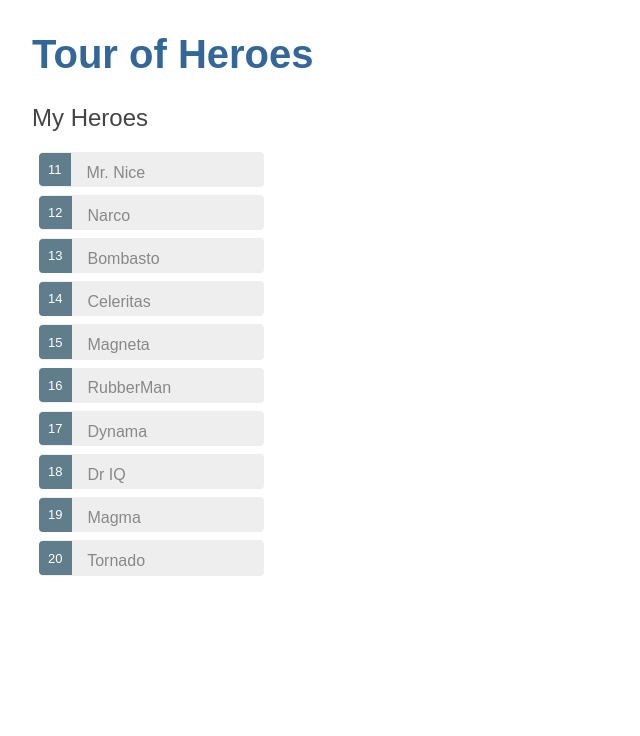
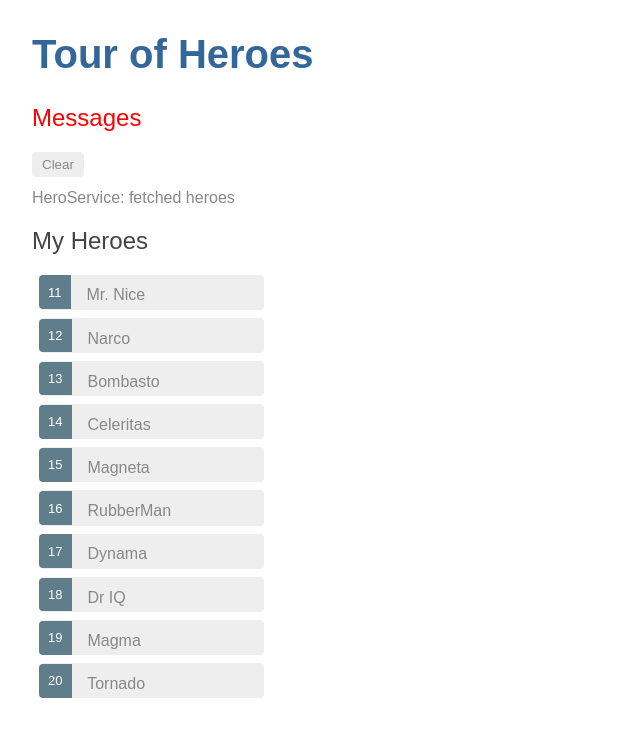
Before and after one commit to OneSevenDev/Heroes-Angular, an Angular app: page / in a window 1280 px wide. Shown: the top 736 px of the page, without its empty margins (0-640 px from the left). Built offline with nearby package versions, Linux system fonts and the light colour scheme.

Commit message:
create to service to push data in components

```diff
--- a/src/app/app.component.html
+++ b/src/app/app.component.html
@@ -1,2 +1,3 @@
 <h1>{{title}}</h1>
+<app-messages></app-messages>
 <app-heroes></app-heroes>
--- a/src/app/app.module.ts
+++ b/src/app/app.module.ts
@@ -6,12 +6,14 @@
 import { AppComponent } from './app.component';
 import { HeroesComponent } from './heroes/heroes.component';
 import { HeroDetailComponent } from './hero-detail/hero-detail.component';
+import { MessagesComponent } from './messages/messages.component';
 
 @NgModule({
   declarations: [
     AppComponent,
     HeroesComponent,
-    HeroDetailComponent
+    HeroDetailComponent,
+    MessagesComponent
   ],
   imports: [
     BrowserModule,
--- a/src/app/hero.service.ts
+++ b/src/app/hero.service.ts
@@ -1,15 +1,18 @@
 import { Injectable } from '@angular/core';
+import { Observable, of } from 'rxjs';
 import { Hero } from './hero';
 import { HEROES } from './mock-heroes';
+import { MessageService } from './message.service';
 
 @Injectable({
   providedIn: 'root'
 })
 export class HeroService {
 
-  constructor() { }
+  constructor(private messageService: MessageService) { }
 
-  getHeroes(): Hero[] {
-    return HEROES;
+  getHeroes(): Observable<Hero[]> {
+    this.messageService.add('HeroService: fetched heroes');
+    return of(HEROES);
   }
 }
--- a/src/app/heroes/heroes.component.ts
+++ b/src/app/heroes/heroes.component.ts
@@ -1,5 +1,4 @@
 import { Component, OnInit } from '@angular/core';
-import { HEROES } from '../mock-heroes';
 import { Hero } from '../hero';
 import { HeroService } from '../hero.service';
 
@@ -11,13 +10,15 @@
 export class HeroesComponent implements OnInit {
   heroes: Hero[];
   selectedHero: Hero;
+  constructor(private heroService: HeroService) { }
+
   onSelect(hero: Hero): void {
     this.selectedHero = hero;
   }
   getHeroes(): void {
-    this.heroes = this.heroService.getHeroes();
+    this.heroService.getHeroes()
+        .subscribe(heroes => this.heroes = heroes);
   }
-  constructor(private heroService: HeroService) { }
 
   ngOnInit() {
     this.getHeroes();
--- /dev/null
+++ b/src/app/message.service.ts
@@ -0,0 +1,14 @@
+import { Injectable } from '@angular/core';
+
+@Injectable({
+  providedIn: 'root'
+})
+export class MessageService {
+  messages: string[] = [];
+  add(messages: string) {
+    this.messages.push(messages);
+  }
+  clear() {
+    this.messages = [];
+  }
+}
--- /dev/null
+++ b/src/app/messages/messages.component.css
@@ -0,0 +1,35 @@
+/* MessagesComponent's private CSS styles */
+h2 {
+    color: red;
+    font-family: Arial, Helvetica, sans-serif;
+    font-weight: lighter;
+  }
+  body {
+    margin: 2em;
+  }
+  body, input[text], button {
+    color: crimson;
+    font-family: Cambria, Georgia;
+  }
+
+  button.clear {
+    font-family: Arial;
+    background-color: #eee;
+    border: none;
+    padding: 5px 10px;
+    border-radius: 4px;
+    cursor: pointer;
+    cursor: hand;
+  }
+  button:hover {
+    background-color: #cfd8dc;
+  }
+  button:disabled {
+    background-color: #eee;
+    color: #aaa;
+    cursor: auto;
+  }
+  button.clear {
+    color: #888;
+    margin-bottom: 12px;
+  }
--- /dev/null
+++ b/src/app/messages/messages.component.html
@@ -0,0 +1,6 @@
+<div *ngIf='messageService.messages.length'>
+  <h2>Messages</h2>
+  <button class='clear'
+          (click)='messageService.clear()'>Clear</button>
+  <div *ngFor='let message of messageService.messages'> {{message}} </div>
+</div>
--- /dev/null
+++ b/src/app/messages/messages.component.ts
@@ -0,0 +1,16 @@
+import { Component, OnInit } from '@angular/core';
+import { MessageService } from '../message.service';
+
+@Component({
+  selector: 'app-messages',
+  templateUrl: './messages.component.html',
+  styleUrls: ['./messages.component.css']
+})
+export class MessagesComponent implements OnInit {
+
+  constructor(public messageService: MessageService) { }
+
+  ngOnInit() {
+  }
+
+}
```
Also changed, not shown: 2 other files (tests, documents, lock files or other folders).
